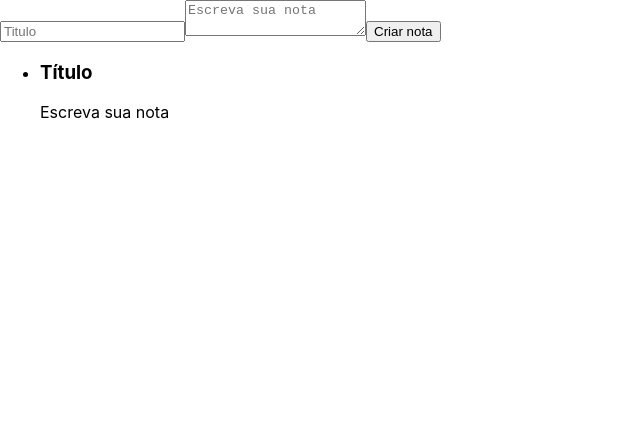
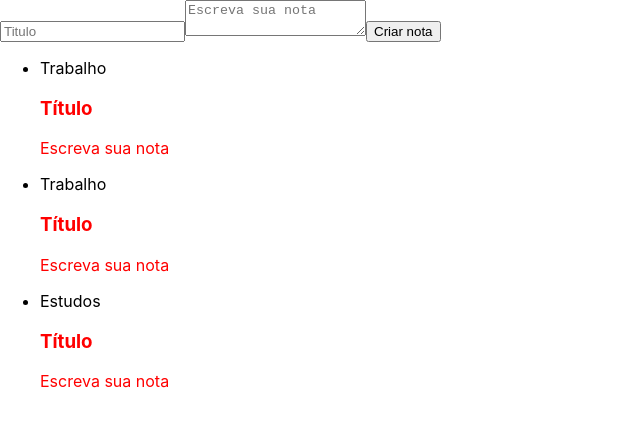
Before and after one commit to idpedro/curso_alura_react, a React (Create React App) app in the folder react_entendendo_a_bibli/ceep/: page / in a window 1280 px wide. Shown: the top 426 px of the page, without its empty margins (0-640 px from the left). Built offline with nearby package versions, Linux system fonts and the light colour scheme.

Commit message:
Separando a estrutura em componentes

```diff
--- a/react_entendendo_a_bibli/ceep/src/App.js
+++ b/react_entendendo_a_bibli/ceep/src/App.js
@@ -1,17 +1,17 @@
 import React from 'react';
-import ListaDeNotas from './components/ListaDeNotas'
+import ListaDeNotas from './components/ListaDeNotas';
+import FormularioCadastro from './components/FormularioCadastro';
+import { Component } from 'react';
 
-function App() {
-  return (
-    <>
-      <form>
-        <input type='text' placeholder='Titulo'/>
-        <textarea placeholder='Escreva sua nota'></textarea>
-        <button>Criar nota</button>
-    </form>
-    <ListaDeNotas/>
-  </>
-  );
+class App extends Component {
+  render(){
+    return (
+      <>
+        <FormularioCadastro/>
+        <ListaDeNotas/>
+      </>
+    )
+};
 }
 
 export default App;
--- /dev/null
+++ b/react_entendendo_a_bibli/ceep/src/components/CardNota/CardNotas.jsx
@@ -0,0 +1,16 @@
+import React, { Component } from 'react';
+import './estilo.css'
+class CardNotas extends Component {
+    render() {
+        return (
+            <section className='card-nota'>
+            <header  className='card-nota_cabecalho'>
+                <h3 className='card-nota_titulo'>Título</h3>
+            </header>
+            <p className='card-nota_texto'> Escreva sua nota </p>
+            </section>
+         );
+    }
+}
+
+export default CardNotas;
--- /dev/null
+++ b/react_entendendo_a_bibli/ceep/src/components/CardNota/estilo.css
@@ -0,0 +1,3 @@
+.card-nota{
+    color:red;
+}
--- /dev/null
+++ b/react_entendendo_a_bibli/ceep/src/components/FormularioCadastro.jsx
@@ -0,0 +1,15 @@
+import React, { Component } from 'react';
+
+class FormularioCadastro extends Component{
+    render(){
+        return (
+        <form>
+            <input type='text' placeholder='Titulo'/>
+            <textarea placeholder='Escreva sua nota'></textarea>
+            <button>Criar nota</button>
+        </form>
+        );
+    }
+}
+
+export default FormularioCadastro;
--- a/react_entendendo_a_bibli/ceep/src/components/ListaDeNotas.jsx
+++ b/react_entendendo_a_bibli/ceep/src/components/ListaDeNotas.jsx
@@ -1,17 +1,20 @@
 import React,{ Component } from 'react';
+import CardNotas from './CardNota/CardNotas';
 
 class ListaDeNotas extends Component{
     render(){
         return (
         <ul>
-        <li>
-            <section>
-            <header>
-                <h3>Título</h3>
-            </header>
-            <p> Escreva sua nota </p>
-            </section>
-        </li>
+            {Array.of("Trabalho","Trabalho","Estudos").map(
+                (categoria,id)=>{
+                    return(
+                        <li key={id} >
+                            <div>{categoria}</div>
+                            <CardNotas/>
+                        </li>
+                    )
+                }
+            )}
         </ul>
         );
     }
```
